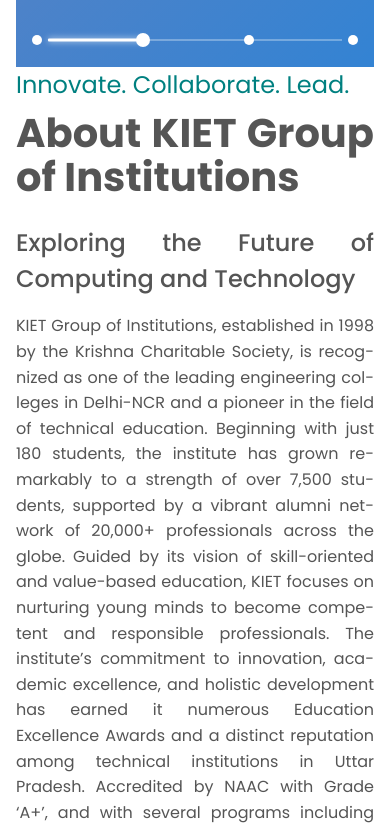
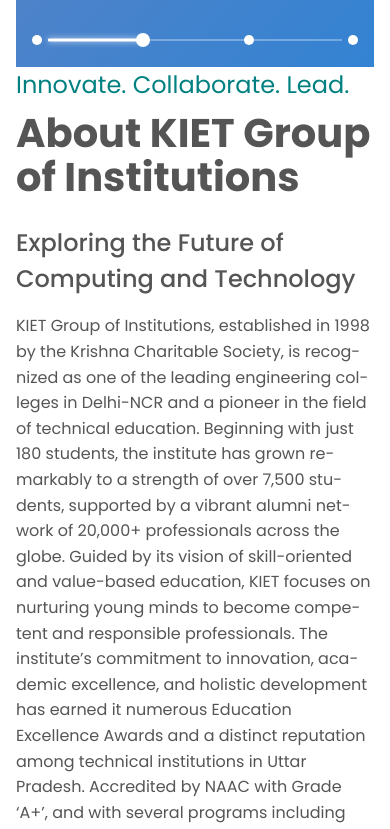
Before and after one commit to ArnavBhardwaj123/KIET_ICICI_2026, a React (Vite) app in the folder frontend/: page / in a window 390 px wide. Shown: the part 1089-1918 px from the top of the page. Built offline with nearby package versions, Linux system fonts and the light colour scheme.

Commit message:
made the responiveness better

```diff
--- a/frontend/src/App.css
+++ b/frontend/src/App.css
@@ -1113,3 +1113,30 @@
   height: auto;
   filter: drop-shadow(0 6px 18px rgba(0,0,0,0.12));
 }
+
+/* Ultra-small devices: enforce left alignment at <=378px to override inline justify */
+@media (max-width: 400px) {
+  /* Headings and paragraph text within about/video sections */
+  .about-section-text h1,
+  .about-section-text p,
+  .about-text h1,
+  .about-text p,
+  .video-section h1,
+  .video-section p,
+  .responsive-row h1,
+  .responsive-row p,
+  .responsive-row div[style] p {
+    text-align: left !important;
+  }
+
+  /* Lists and list items */
+  ul, li {
+    text-align: left !important;
+    padding-left: 1rem !important;
+  }
+
+  /* Make sure any small caption or highlighted box also left aligns */
+  .video-section .highlight, .about-section-text .highlight {
+    text-align: left !important;
+  }
+}
```
